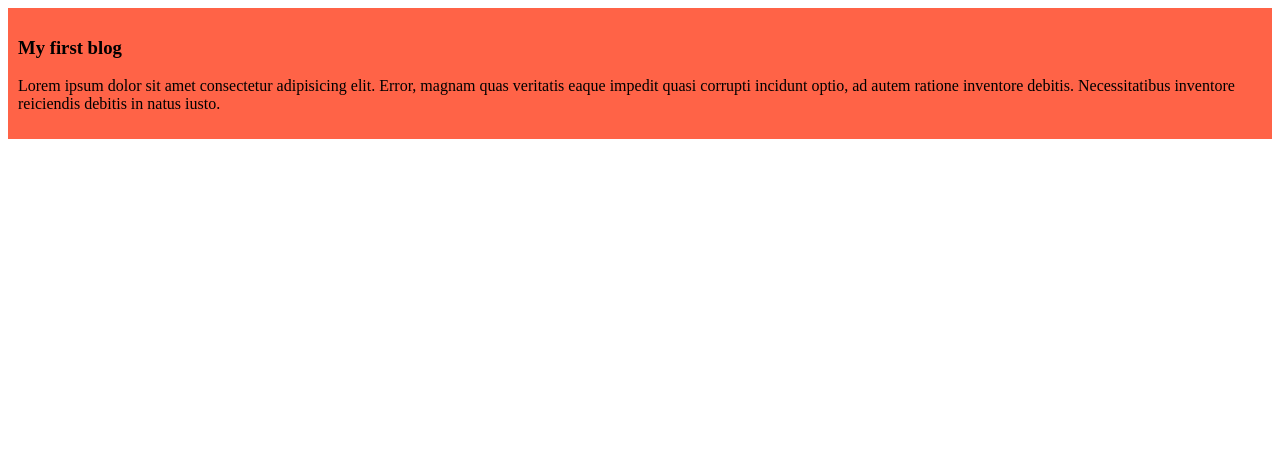
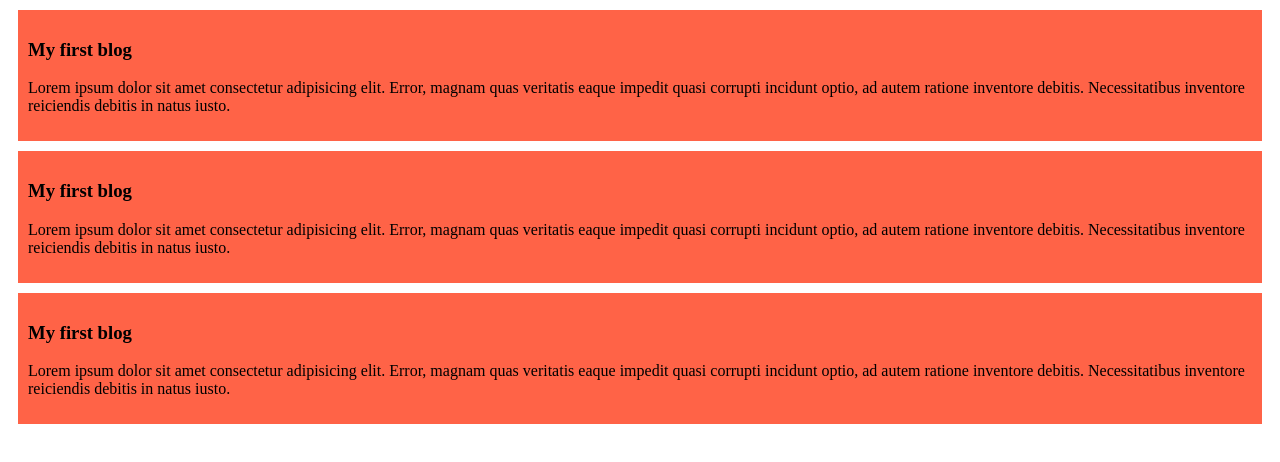
Before and after one commit to Thejellyfish1024/my-simple-website, a plain HTML site: page index.html in a window 1280 px wide. Drawn offline with Linux system fonts and the light colour scheme.

Commit message:
added the second and third blog

```diff
--- a/index.html
+++ b/index.html
@@ -15,6 +15,18 @@
             corrupti incidunt optio, ad autem ratione inventore debitis. Necessitatibus inventore reiciendis debitis in
             natus iusto.</p>
     </div>
+    <div>
+        <h3>My first blog</h3>
+        <p>Lorem ipsum dolor sit amet consectetur adipisicing elit. Error, magnam quas veritatis eaque impedit quasi
+            corrupti incidunt optio, ad autem ratione inventore debitis. Necessitatibus inventore reiciendis debitis in
+            natus iusto.</p>
+    </div>
+    <div>
+        <h3>My first blog</h3>
+        <p>Lorem ipsum dolor sit amet consectetur adipisicing elit. Error, magnam quas veritatis eaque impedit quasi
+            corrupti incidunt optio, ad autem ratione inventore debitis. Necessitatibus inventore reiciendis debitis in
+            natus iusto.</p>
+    </div>
 </body>
 
 </html>
--- a/styles/blog.css
+++ b/styles/blog.css
@@ -1,4 +1,5 @@
 div{
     background-color: tomato;
     padding: 10px;
+    margin: 10px;
 }
```
